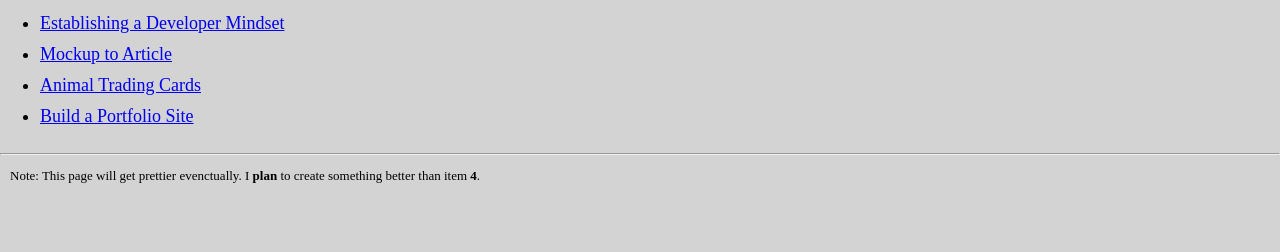
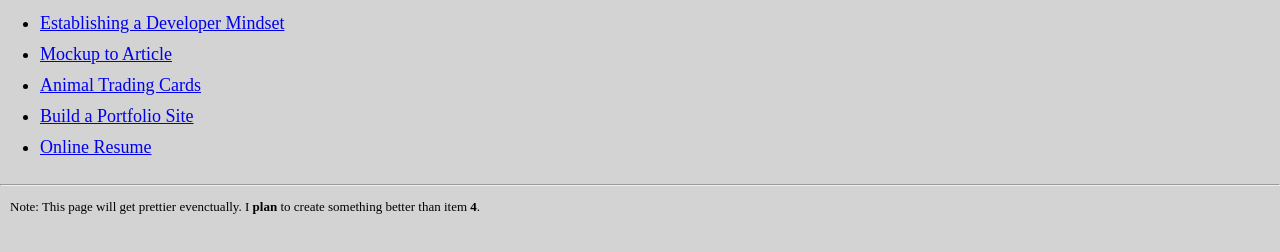
Before and after one commit to Riusuky/udacity-web-front-end, a website: page index.html in a window 1280 px wide. Shown: the part 50-302 px from the top of the page. Drawn offline with Linux system fonts and the light colour scheme.

Commit message:
Added missing main page project 5 link.

```diff
--- a/index.html
+++ b/index.html
@@ -17,6 +17,7 @@
       <li class="item"><a href="2.Mockup_to_Article/index.html">Mockup to Article</a></li>
       <li class="item"><a href="3.Animal_Trading_Cards/card.html">Animal Trading Cards</a></li>
       <li class="item"><a href="4.Build_a_Portfolio_Site/index.html">Build a Portfolio Site</a></li>
+      <li class="item"><a href="5.Online_Resume/index.html">Online Resume</a></li>
     </ul>
 
     <hr>
```
